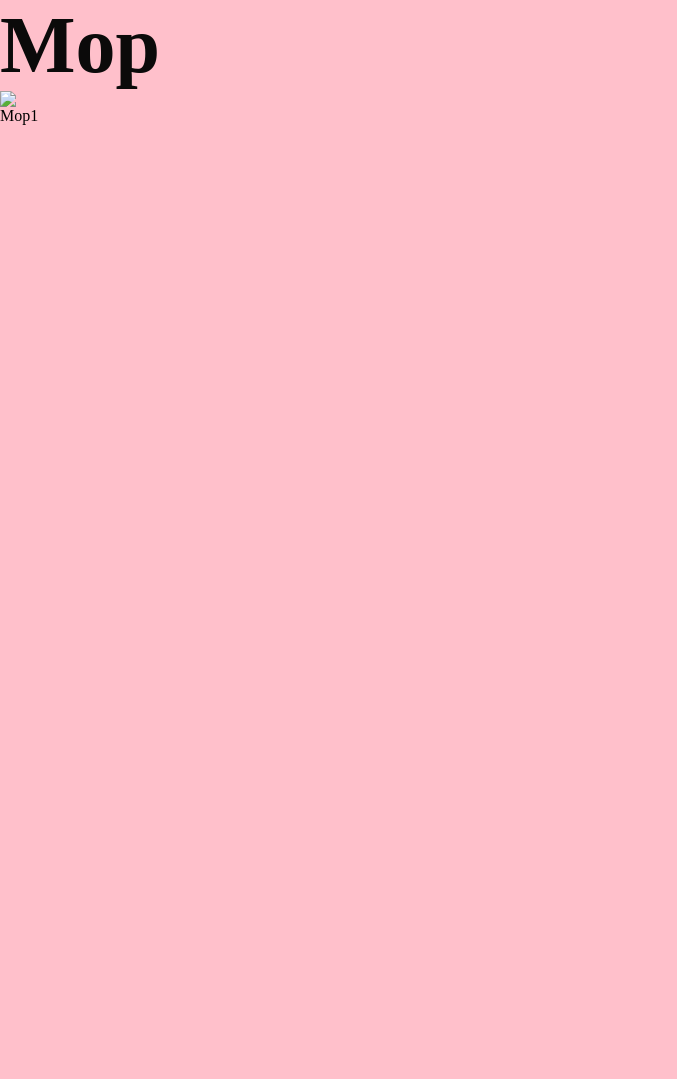
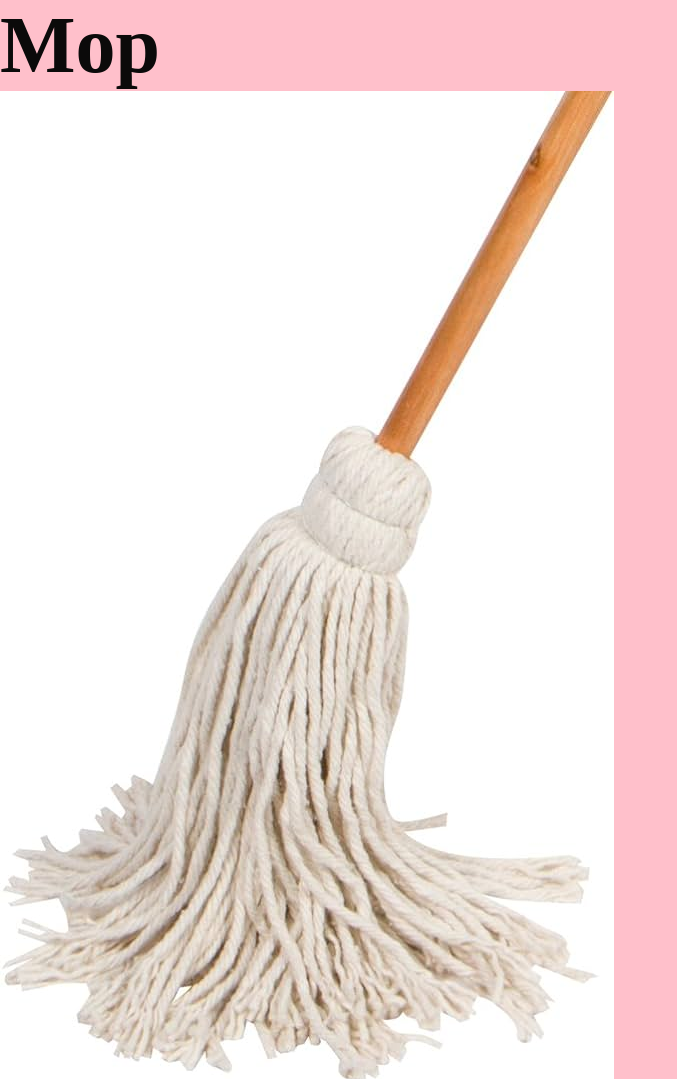
Before and after one commit to Harshgupta-ji/e-commercial, a plain HTML site: page cleaning.html in a window 1280 px wide. Shown: the top 1079 px of the page, without its empty margins (0-677 px from the left). Before the commit the page ends 800 px from the top, so only its background shows below. Drawn offline with Linux system fonts and the light colour scheme.

Commit message:
Update cleaning.html

```diff
--- a/cleaning.html
+++ b/cleaning.html
@@ -9,7 +9,7 @@
 <body>
     <div class="mops">
     <h1>Mop</h1>
-    <img src="Cosmetic/mop 1.jpg"alt="Mop1">
+    <img src="mop 1.jpg"alt="Mop1">
 </div>
 </body>
 </html>
```
